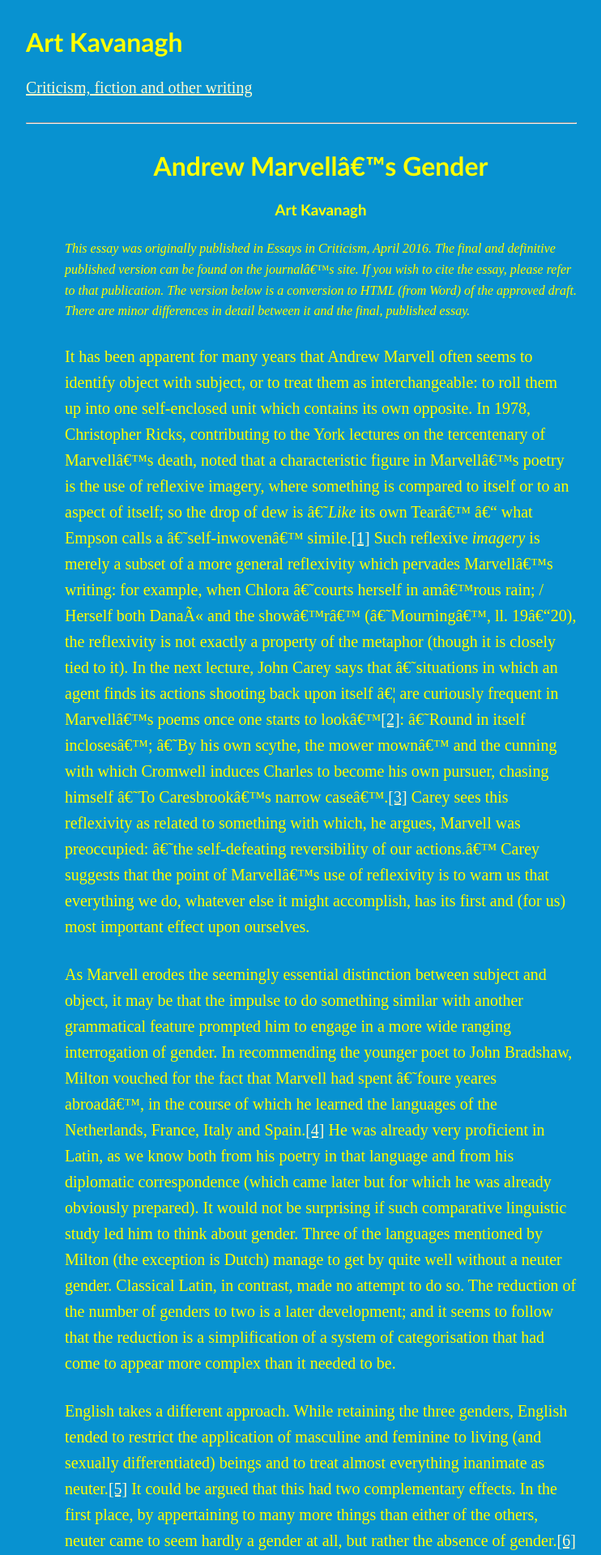
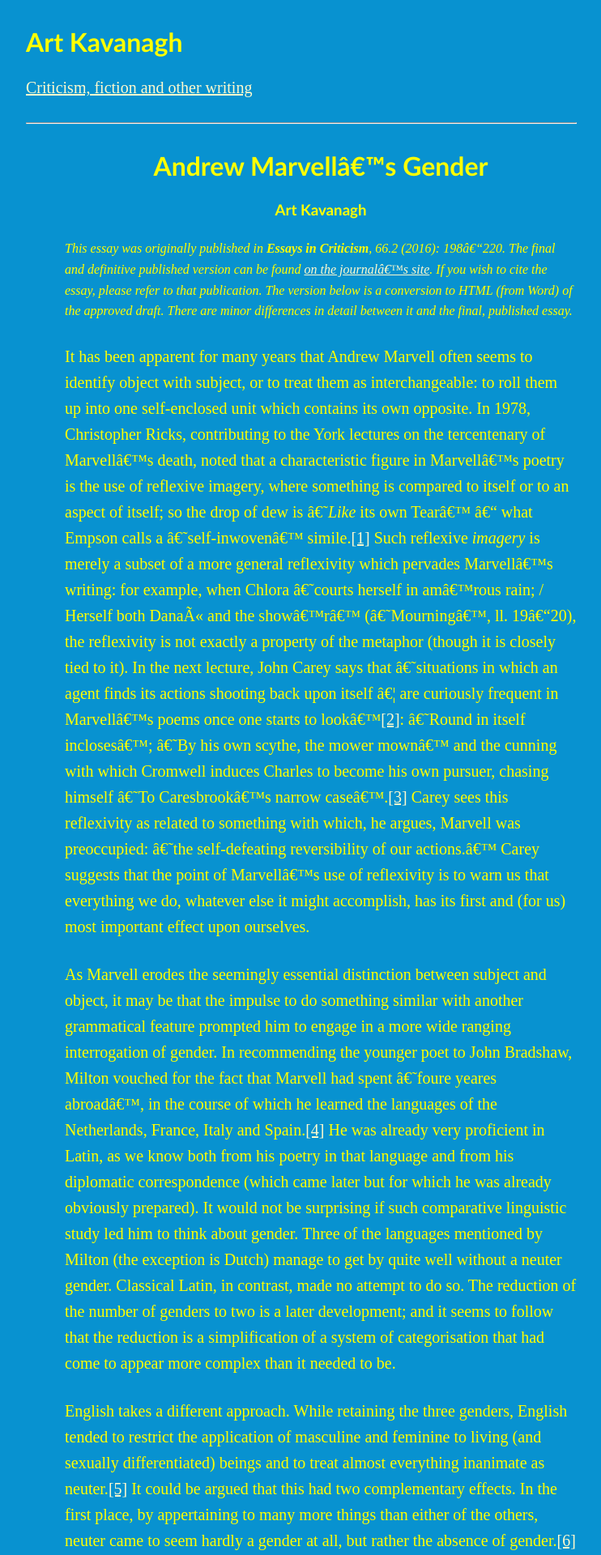
Before and after one commit to artkavanagh/github.io, a Jekyll site: the page Marvell-gender.html, which Jekyll copies as it is, in a window 1280 px wide. Shown: the top 1920 px of the page at 81% size, without its empty margins (244-986 px from the left). Built offline with Jekyll 4.4.1, drawn with Linux system fonts in a browser that asks for light colours.

Commit message:
Update Marvell-gender.html

```diff
--- a/Marvell-gender.html
+++ b/Marvell-gender.html
@@ -11,6 +11,8 @@
 		text-align: center ;
 		margin-bottom: 24px ;
 	}
+	cite.stronger {
+		font-weight: bold ; }
 </style>
 
 </head>
@@ -26,7 +28,7 @@ Marvell’s Gender</h1>
 
 <h3>Art Kavanagh</h3>
 
-<p class="intro">This essay was originally published in <cite>Essays in Criticism</cite>, April 2016. The final and definitive published version can be found on the journal’s site. If you wish to cite the essay, please refer to that publication. The version below is a conversion to HTML (from Word) of the approved draft. There are minor differences in detail between it and the final, published essay.</p>
+<p class="intro">This essay was originally published in <cite class="stronger">Essays in Criticism</cite>, 66.2 (2016): 198–220. The final and definitive published version can be found <a href="https://www.doi.org/10.1093/escrit/cgw006">on the journal’s site</a>. If you wish to cite the essay, please refer to that publication. The version below is a conversion to HTML (from Word) of the approved draft. There are minor differences in detail between it and the final, published essay.</p>
 
 <p id="_ednref1">It
 has been apparent for many years that Andrew Marvell often seems to identify
```
